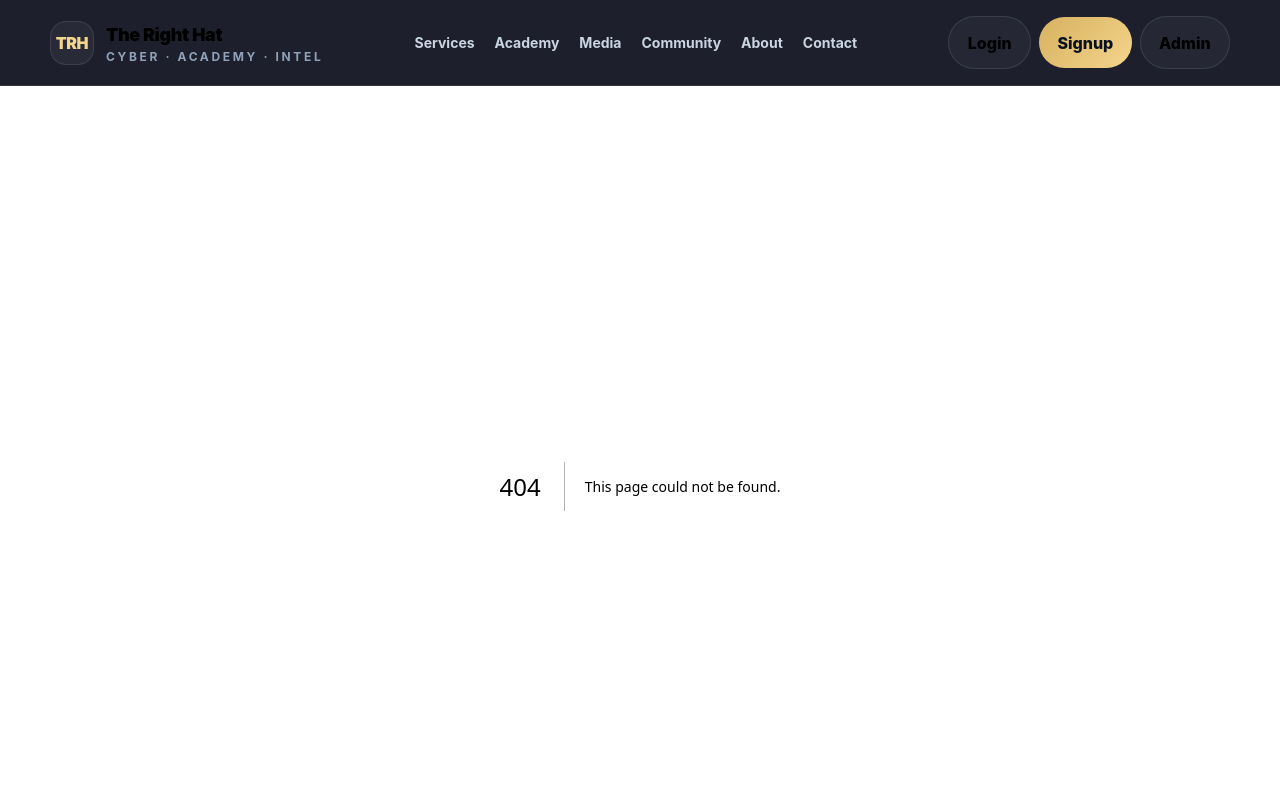
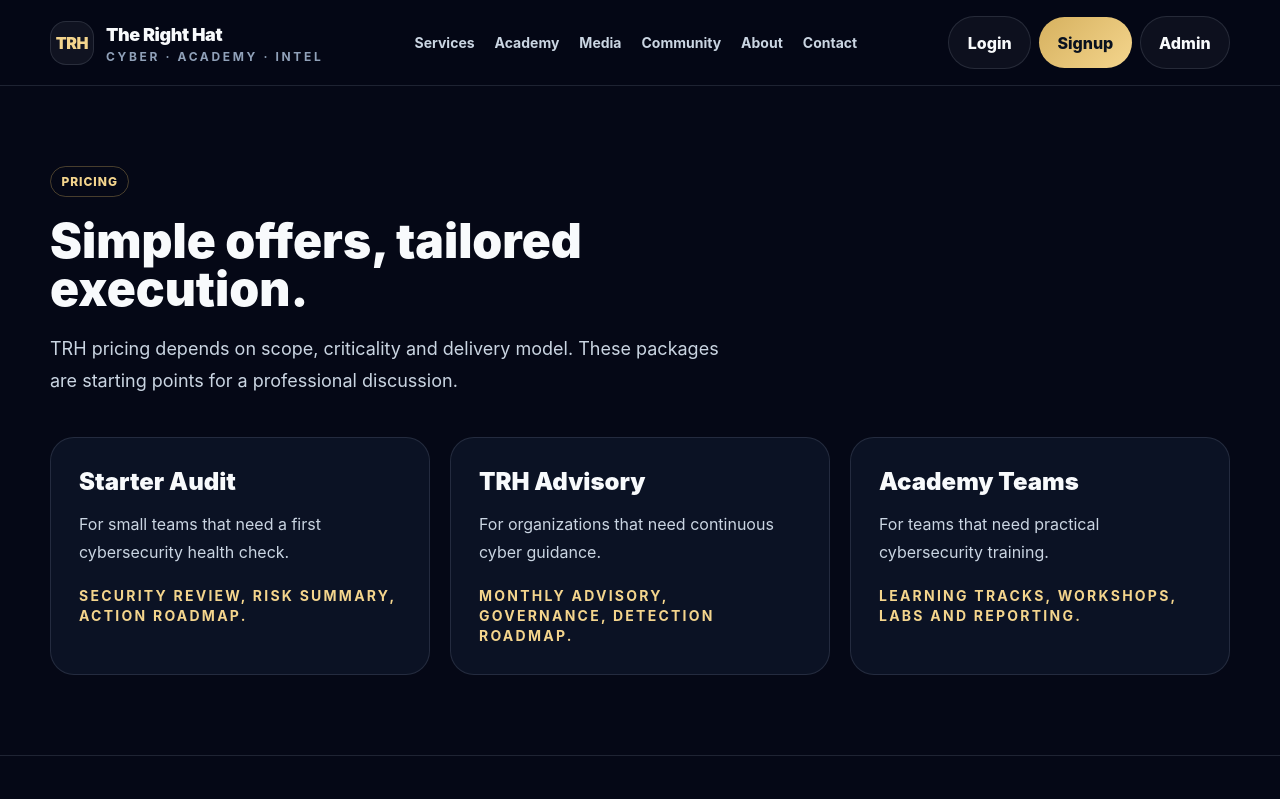
Before and after one commit to SeeDev-K/The-Right-Hat, a Next.js app: page /pricing in a window 1280 px wide. Before the commit this address had no page. Shown: the top 799 px of the page. Built offline with nearby package versions, Linux system fonts and the light colour scheme.

Commit message:
feat: add pricing page

```diff
--- /dev/null
+++ b/app/pricing/page.tsx
@@ -0,0 +1,26 @@
+const plans = [
+  ['Starter Audit', 'For small teams that need a first cybersecurity health check.', 'Security review, risk summary, action roadmap.'],
+  ['TRH Advisory', 'For organizations that need continuous cyber guidance.', 'Monthly advisory, governance, detection roadmap.'],
+  ['Academy Teams', 'For teams that need practical cybersecurity training.', 'Learning tracks, workshops, labs and reporting.'],
+]
+
+export default function PricingPage() {
+  return (
+    <main className="py-20">
+      <div className="container">
+        <span className="badge">Pricing</span>
+        <h1 className="mt-5 max-w-3xl text-5xl font-black">Simple offers, tailored execution.</h1>
+        <p className="mt-5 max-w-2xl text-lg leading-8 text-slate-300">TRH pricing depends on scope, criticality and delivery model. These packages are starting points for a professional discussion.</p>
+        <div className="mt-10 grid gap-5 md:grid-cols-3">
+          {plans.map(([title, intro, details]) => (
+            <article key={title} className="card p-7">
+              <h2 className="text-2xl font-black">{title}</h2>
+              <p className="mt-3 leading-7 text-slate-300">{intro}</p>
+              <p className="mt-5 text-sm font-bold uppercase tracking-[.16em] text-[var(--gold-soft)]">{details}</p>
+            </article>
+          ))}
+        </div>
+      </div>
+    </main>
+  )
+}
```
